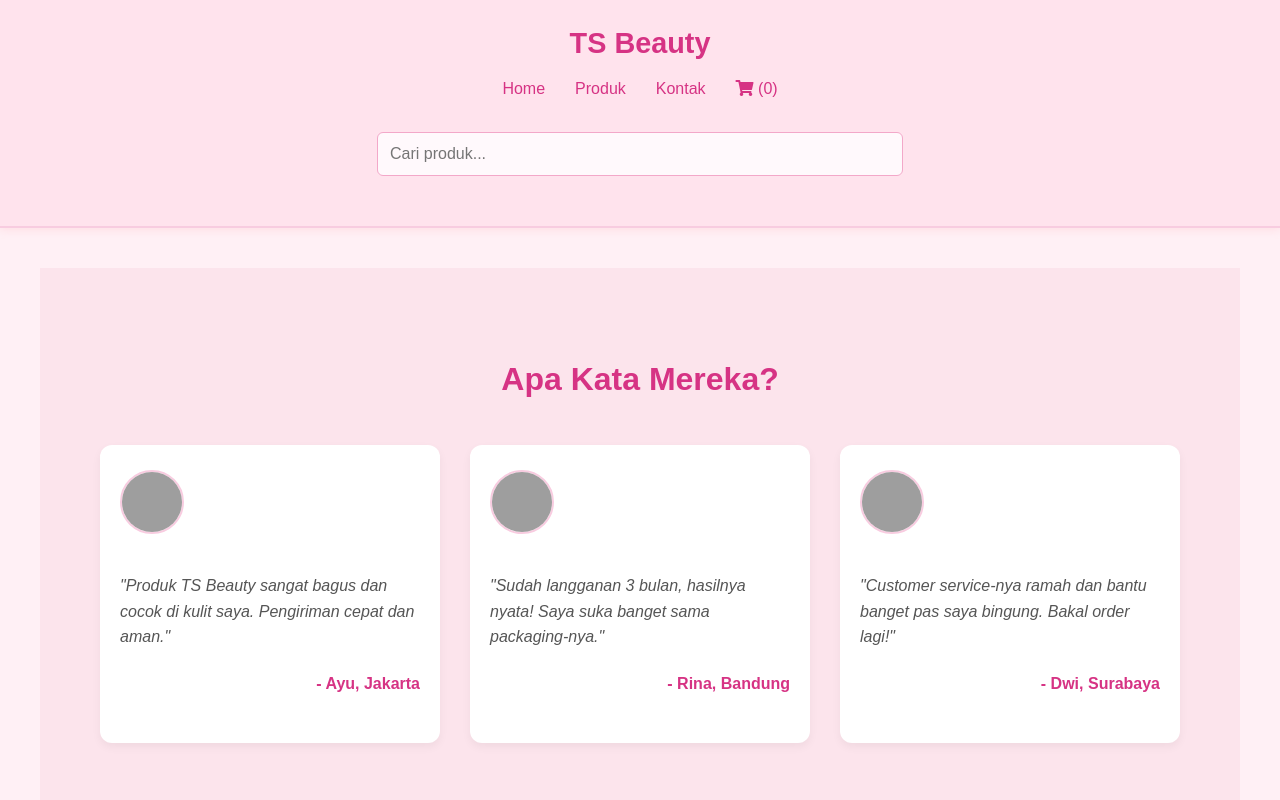
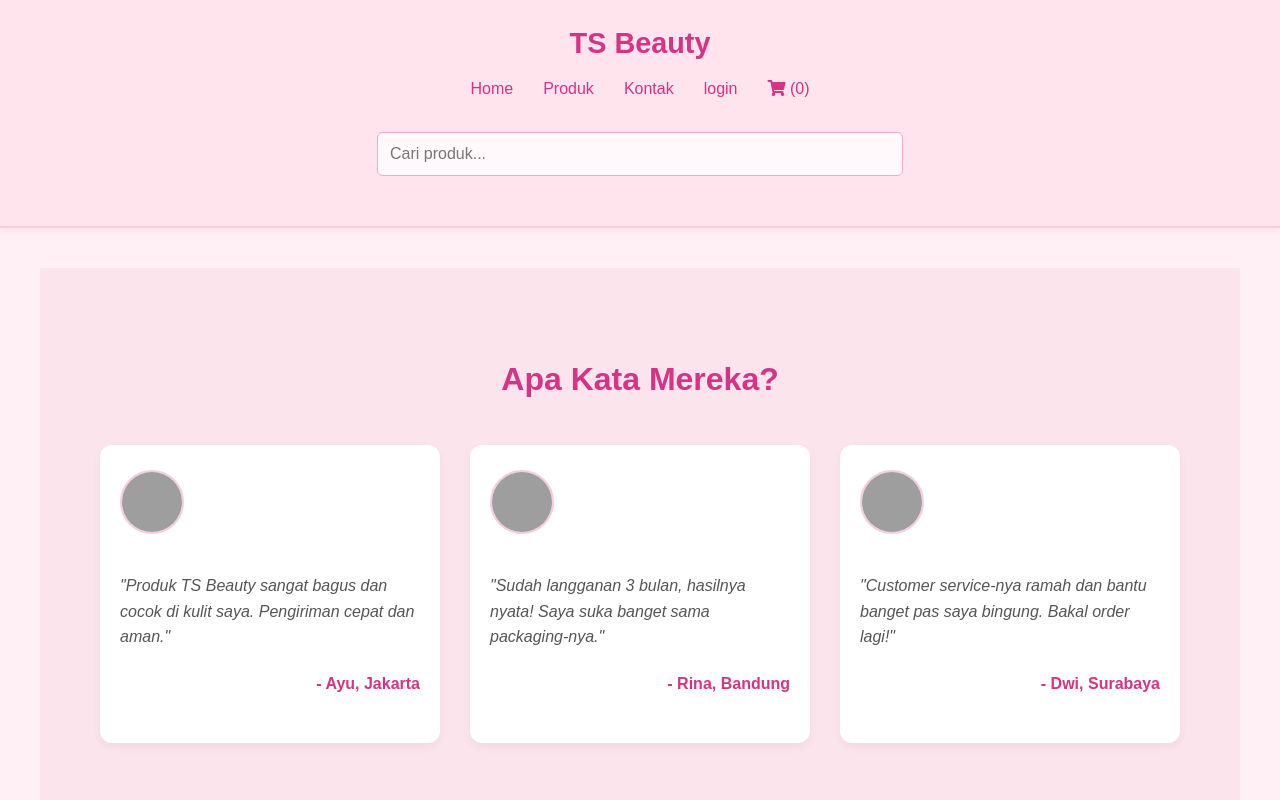
Before and after one commit to triyaniherdiyantini09/209240262_TRIYANI-HERDIYANTINI, a plain HTML site: page index.html in a window 1280 px wide. Shown: the top 800 px of the page. Drawn offline with Linux system fonts and the light colour scheme; grey boxes are pictures that could not be loaded.

Commit message:
index.html

```diff
--- a/index.html
+++ b/index.html
@@ -18,6 +18,7 @@
         <li><a href="index.html">Home</a></li> <!-- Link ke halaman utama -->
         <li><a href="produk.html">Produk</a></li> <!-- Link ke halaman produk -->
         <li><a href="kontak.html">Kontak</a></li> <!-- Link ke halaman kontak -->
+        <li><a href="login.html">login</a></li> <!-- Link ke halaman kontak -->
         <li>
           <a href="keranjang.html">
             <i class="fas fa-shopping-cart"></i> <!-- Ikon keranjang belanja -->
```
